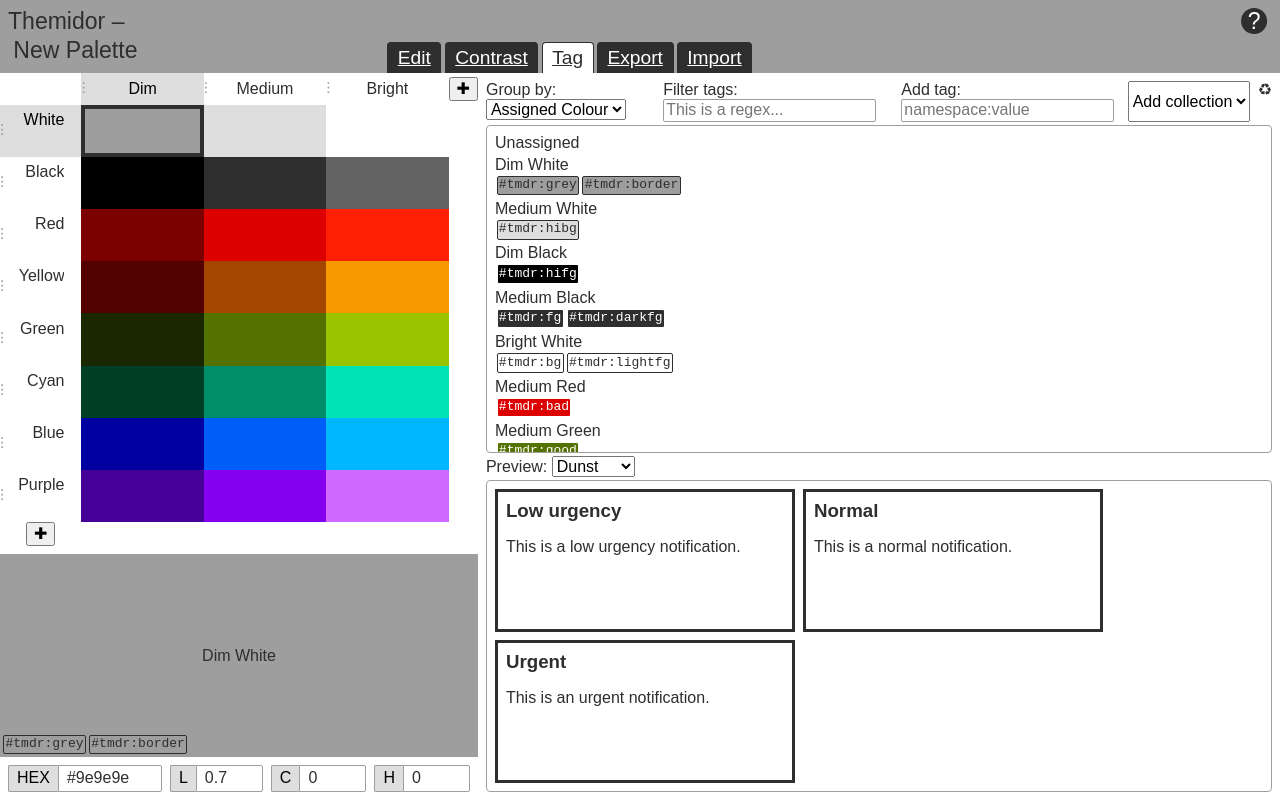
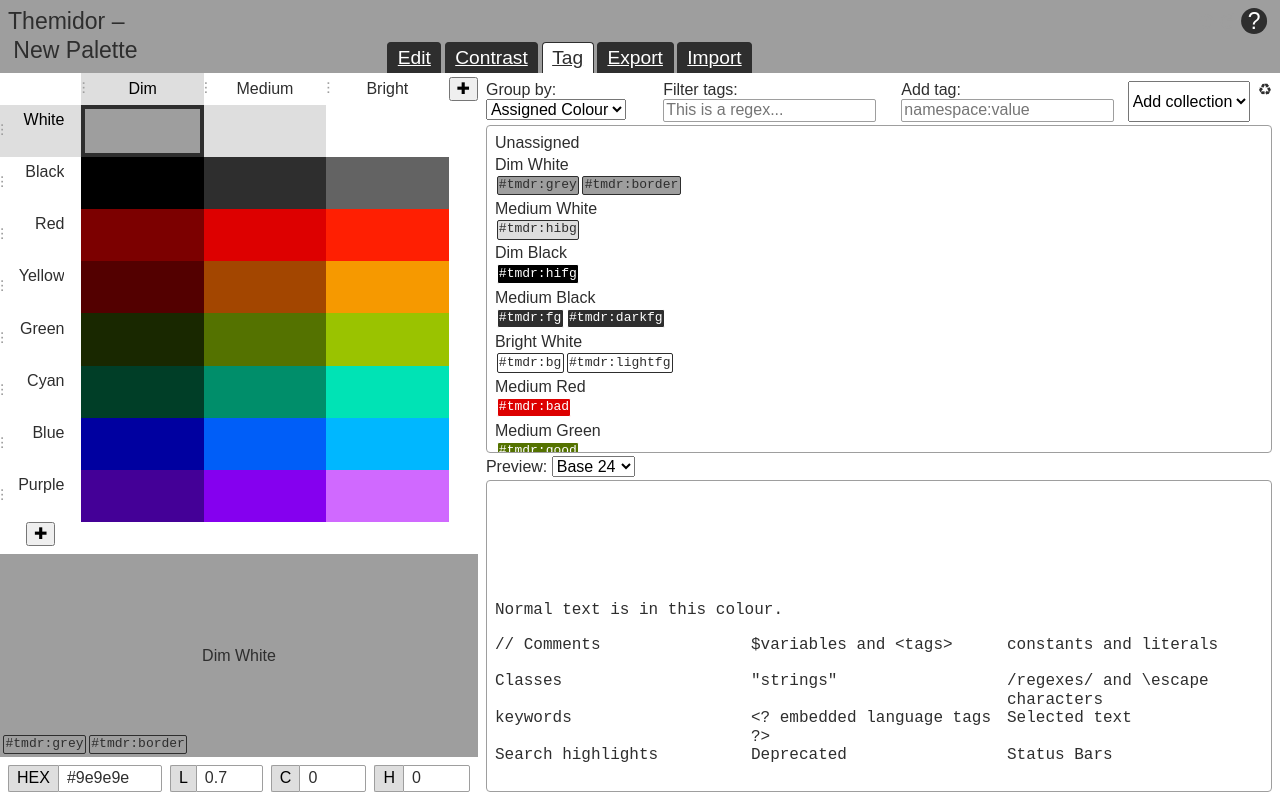
Before and after one commit to krendil/themidor, a Vue app: page /tag in a window 1280 px wide. Built offline with nearby package versions, Linux system fonts and the light colour scheme.

Commit message:
Added Base24 preview

```diff
--- /dev/null
+++ b/src/components/previews/base24.vue
@@ -0,0 +1,79 @@
+<template>
+
+<div style="background-color: var(--b24-00); color: var(--b24-05);">
+
+     <div class="b24-swatch">
+          <div style="background-color: var(--b24-11);"></div>
+          <div style="background-color: var(--b24-10);"></div>
+          <div style="background-color: var(--b24-00);"></div>
+          <div style="background-color: var(--b24-01);"></div>
+          <div style="background-color: var(--b24-02);"></div>
+          <div style="background-color: var(--b24-03);"></div>
+          <div style="background-color: var(--b24-04);"></div>
+          <div style="background-color: var(--b24-05);"></div>
+          <div style="background-color: var(--b24-06);"></div>
+          <div style="background-color: var(--b24-07);"></div>
+
+          <div></div>
+          <div></div>
+          <div style="background-color: var(--b24-08);"></div>
+          <div style="background-color: var(--b24-09);"></div>
+          <div style="background-color: var(--b24-0A);"></div>
+          <div style="background-color: var(--b24-0B);"></div>
+          <div style="background-color: var(--b24-0C);"></div>
+          <div style="background-color: var(--b24-0D);"></div>
+          <div style="background-color: var(--b24-0E);"></div>
+          <div style="background-color: var(--b24-0F);"></div>
+
+          <div></div>
+          <div></div>
+          <div style="background-color: var(--b24-12);"></div>
+          <div></div>
+          <div style="background-color: var(--b24-13);"></div>
+          <div style="background-color: var(--b24-14);"></div>
+          <div style="background-color: var(--b24-15);"></div>
+          <div style="background-color: var(--b24-16);"></div>
+          <div style="background-color: var(--b24-17);"></div>
+          <div></div>
+     </div>
+
+     <p class="monospace">Normal text is in this colour.</p>
+
+     <div class="examples monospace">
+          <div style="color: var(--b24-03);">// Comments</div>
+          <div style="color: var(--b24-08);">$variables and &lt;tags&gt;</div>
+          <div style="color: var(--b24-09);">constants and literals</div>
+          <div style="color: var(--b24-0A);">Classes</div>
+
+          <div style="color: var(--b24-0B);">"strings"</div>
+          <div style="color: var(--b24-0C);">/regexes/ and \escape characters</div>
+          <div style="color: var(--b24-0E);">keywords</div>
+          <div style="color: var(--b24-0F);">&lt;? embedded language tags ?&gt;</div>
+
+          <div><span style="background-color: var(--b24-02);">Selected text</span></div>
+          <div><span style="background-color: var(--b24-0A);">Search highlights</span></div>
+          <div><span style="background-color: var(--b24-0F);">Deprecated</span></div>
+          <div style="background-color: var(--b24-01); color: var(--b24-04)">Status Bars</div>
+     </div>
+</div>
+
+
+
+</template>
+
+<style scoped>
+
+.b24-swatch {
+     width: 100%;
+     display: grid;
+     grid-template-columns: repeat(10, 2rem);
+     grid-template-rows: repeat(3, 2rem);
+}
+
+.examples {
+     display: grid;
+     grid-template-columns: repeat(3, 1fr);
+     grid-template-rows: repeat(4, 1fr);
+}
+
+</style>
--- a/src/stores/library.ts
+++ b/src/stores/library.ts
@@ -5,6 +5,7 @@ import type { Palette } from "@/models/palette";
 import { closestTo, shadeUpFrom } from "@/library/palette-utils";
 
 // Previews
+import Base24Preview from "@/components/previews/base24.vue";
 import TerminalLs from "@/components/previews/terminal-ls.vue";
 import DunstPreview from "@/components/previews/dunst.vue";
 import NiriPreview from "@/components/previews/niri.vue";
@@ -236,6 +237,7 @@ export const useLibrary = defineStore("library", () => {
   };
 
   const previews: { [key: string]: Component } = {
+    "Base 24": markRaw(Base24Preview),
     "Dunst": markRaw(DunstPreview),
     "Fuzzel": markRaw(FuzzelPreview),
     "Niri": markRaw(NiriPreview),
```
